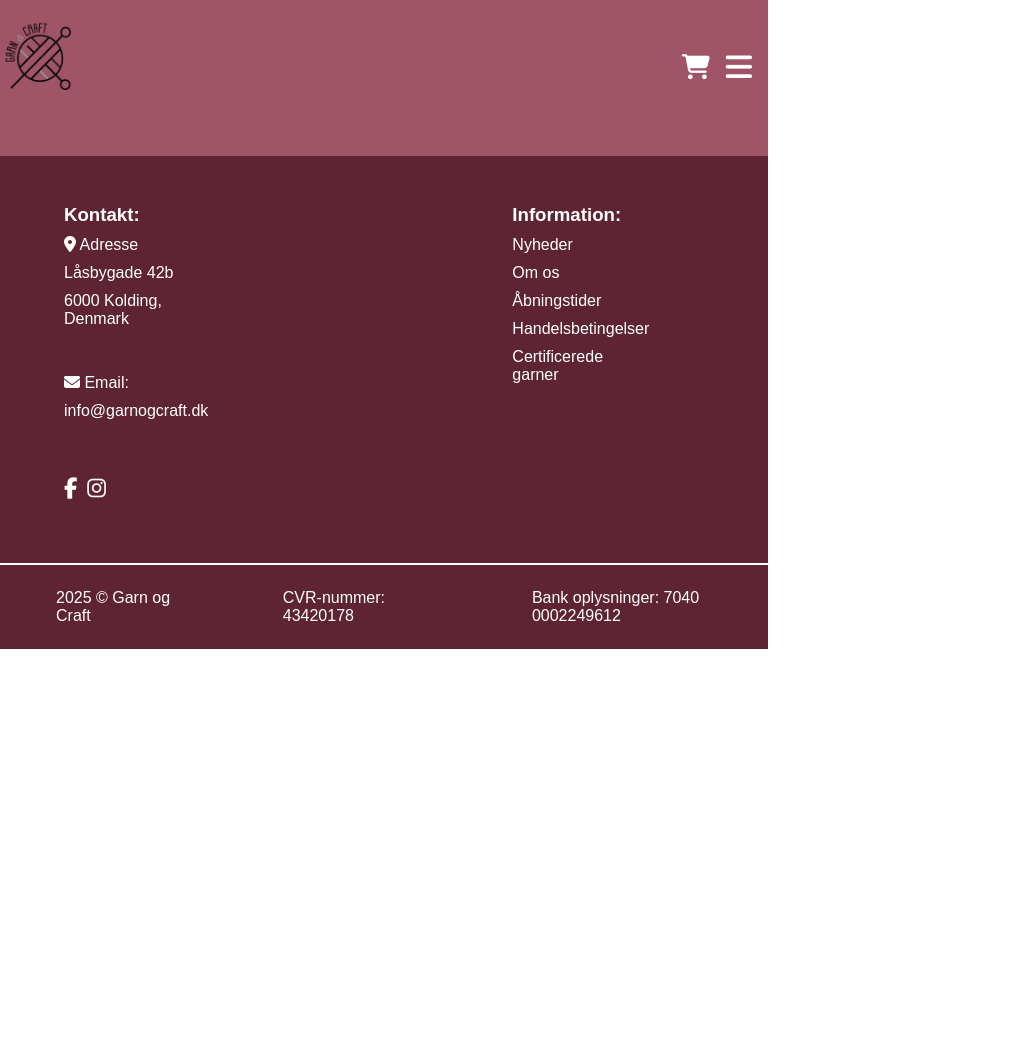
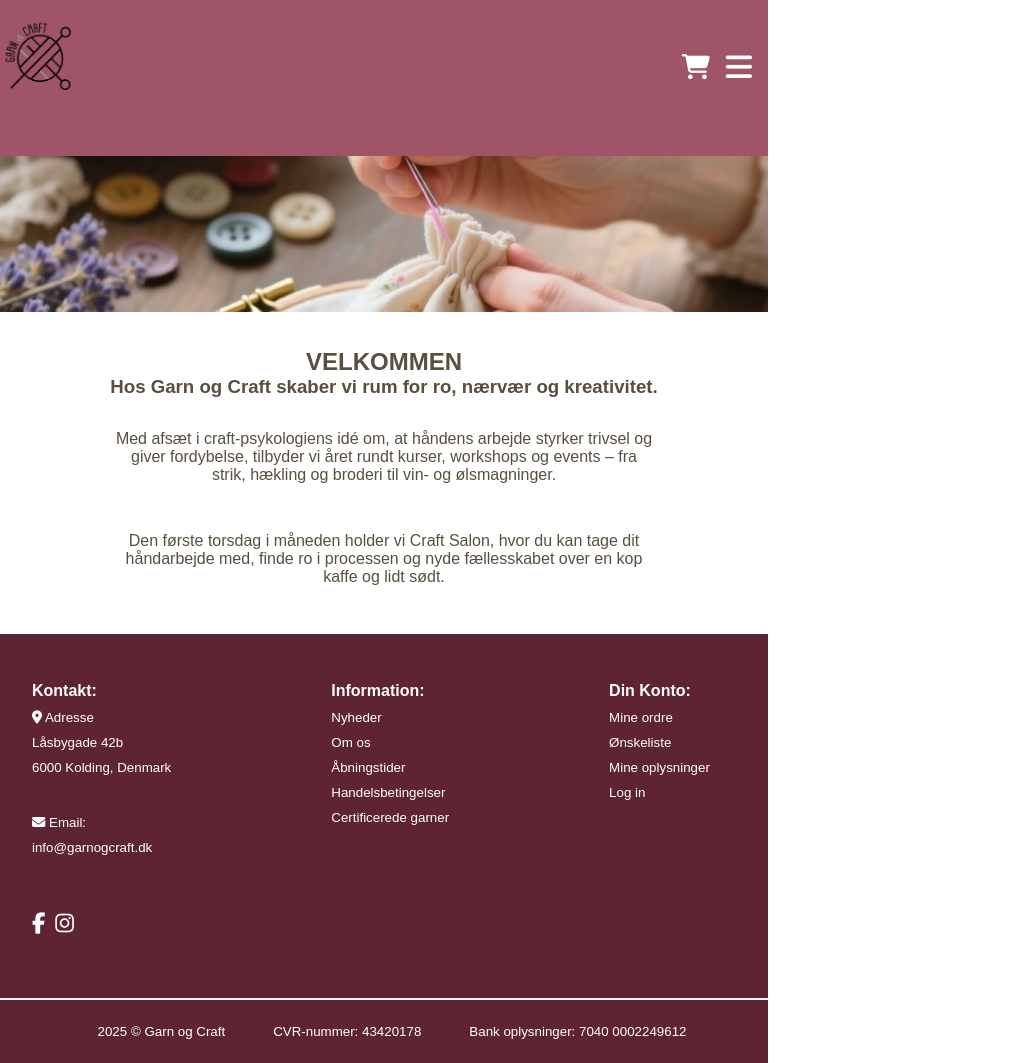
Before and after one commit to Nadazh92/GarnogCraft, a plain HTML site: page index.html in a window 768 px wide. Shown: the whole page, 1035 px wide, since content can reach past the window. Before the commit the page ends 800 px from the top, so only its background shows below. Drawn offline with Linux system fonts and the light colour scheme; a web font is replaced by a local one.

Commit message:
hero billede og velkommen section tilføjet

```diff
--- a/css/style.css
+++ b/css/style.css
@@ -9,12 +9,12 @@
         --tekstcolor:#584F3F;
         --bgcolor:#D7CBB7;
         --knapbg:#F2EBDE;
-        --skriftype1: "montserrat",sans-serif;
-        --skriftype2: "Island Moments", cursive;
+        --Montserrat: "montserrat",sans-serif;
+        --Island_Moments: "Island Moments", cursive;
 }
 
 body{
-    font-family: var(--skriftype1);
+    font-family:var(--Montserrat);
 }
 
 /* --------header---------------- */
@@ -149,6 +149,30 @@ footer{
     margin-left: 3.5rem;
 }
 
+/* ----------------------main------------------- */
+
+.styl-hero{
+    width: 100%;
+}
+
+.velkom_section{
+    color: var(--tekstcolor);
+    text-align: center;
+    margin-top: 2rem;
+
+}
+.velkom_section h2{
+    padding-bottom:2rem;
+    font-size: 14pt;
+}
+
+.velkom_section p {
+    max-width: 70%;
+    margin-left:  auto;
+    margin-right: auto;
+    margin-bottom: 3rem;
+}
+
 
 
 
@@ -228,16 +252,41 @@ footer{
 
     /* --------------footer----------- */
 
+    .footer_container{
+        flex-wrap: wrap;
+        gap:2rem;
+    }
 
+    .footer_container h1{
+        font-size: 12pt;
+    }
 
+    .footer_container p{
+        font-size: 9pt;
+    }
 
+    .footer_container div {
+        margin-left: 1rem;
+    }
 
+    .ekstra_info {
+        flex-wrap: wrap;
+        justify-content: center;
+        gap:1rem;
+
+    }
+    .ekstra_info p{
+        font-size: 9pt;
+        margin-left: 1rem;
+    }
 
 
 }
 
 /* medium devices (lanscape tablet 768px and up) */
 @media screen and (min-width:768px) and (max-width:1180px){
+
+    /* -----------------header-------------------- */
 
     .styl-navg{
         font-size: 12pt;
@@ -268,6 +317,9 @@ footer{
         margin-bottom: 30px;
 
     }
+    .second-col p {
+        font-size: 10pt;
+    }
 
     .first-col .fa-magnifying-glass{
        margin-left: auto;
@@ -278,4 +330,37 @@ footer{
 
          margin-right: 10px;
     }
+
+    /* ------------------footer------------------ */
+
+     .footer_container{
+        flex-wrap: wrap;
+        /* justify-content: center; */
+        gap:8rem;
+    }
+
+    .footer_container h1{
+        font-size: 12pt;
+    }
+
+    .footer_container p{
+        font-size: 10pt;
+    }
+
+    .footer_container div {
+        margin-left:2rem;
+    }
+
+    .ekstra_info {
+        flex-wrap: wrap;
+        justify-content: center;
+        gap:2rem;
+
+    }
+    .ekstra_info p{
+        font-size: 10pt;
+        margin-left: 1rem;
+    }
+
+
 }
--- a/index.html
+++ b/index.html
@@ -59,10 +59,18 @@
     <!-- ----------------navigation slut----------------- -->
 
     <main>
+        <!-- hero billede -->
+        <img  class="styl-hero" src="img/hero.png" alt="herobillede">
+
+        <section class="velkom_section">
+                <h1>VELKOMMEN</h1>
+                <h2>Hos Garn og Craft skaber vi rum for ro, nærvær og kreativitet.</h2>
+
+                <p>Med afsæt i craft-psykologiens idé om, at håndens arbejde styrker trivsel og giver fordybelse, tilbyder vi året rundt kurser, workshops og events – fra strik, hækling og broderi til vin- og ølsmagninger.</p>
 
 
-
-
+                <p>Den første torsdag i måneden holder vi Craft Salon, hvor du kan tage dit håndarbejde med, finde ro i processen og nyde fællesskabet over en kop kaffe og lidt sødt.</p>
+        </section>
 
 
 
```
Also changed, not shown: img/hero.png (added).
